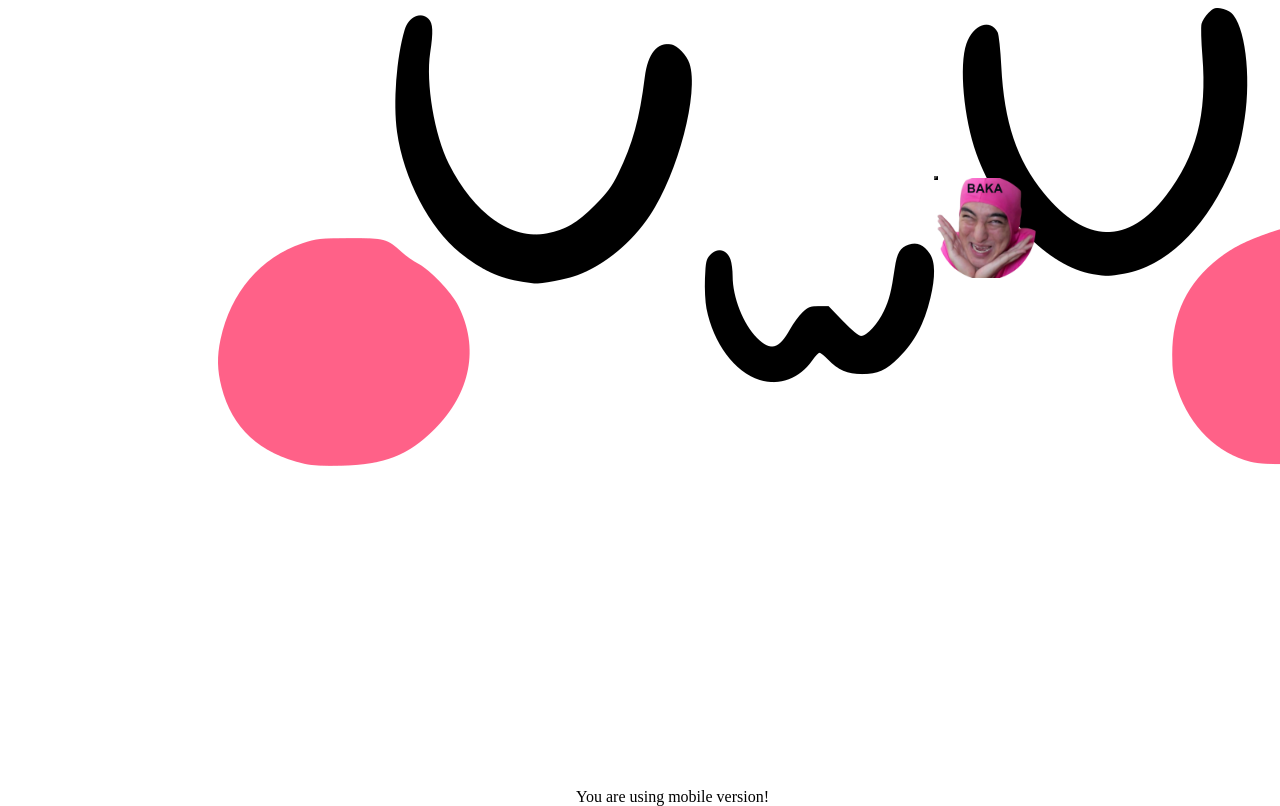
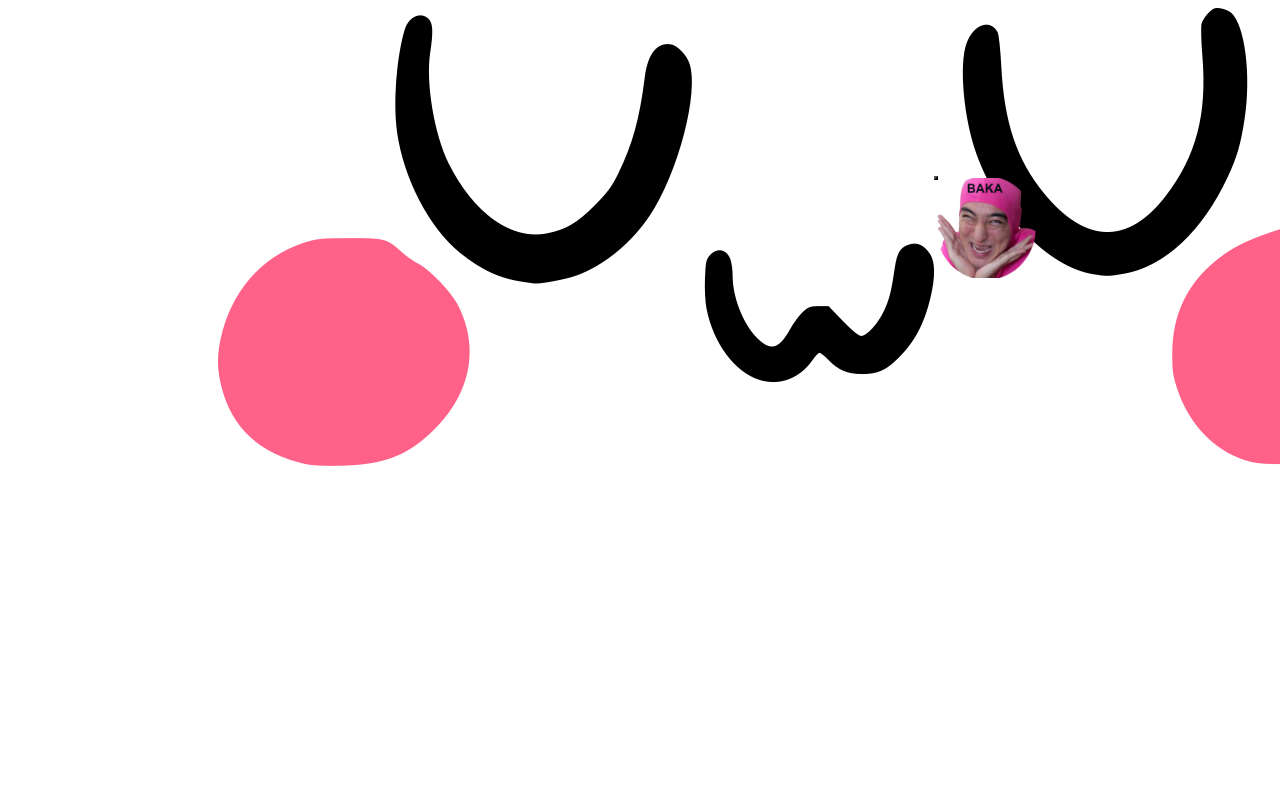
Before and after one commit to Kaxpe4/UwU, a plain HTML site: page index.html in a window 1280 px wide. Shown: the top 806 px of the page. Drawn offline with Linux system fonts and the light colour scheme.

Commit message:
beta 0.1

```diff
--- a/index.html
+++ b/index.html
@@ -5,10 +5,9 @@
 <meta charset="UTF-8">
 <link rel="stylesheet" href="stylemobile.css">
 
-
-
 </head>
 <body>
+
 <image src="uwu.png" id="uwu">
 
 
@@ -18,12 +17,5 @@
 <img src="baka.png" id="bakaimg"/>
  </button>
 
-<p class="nic">You are using mobile version!</p>
 </body>
-
-
-
-
-
-
 </html>
--- a/stylemobile.css
+++ b/stylemobile.css
@@ -33,14 +33,3 @@ position: absolute;
 top: 98%;
 left: 97%;
 }
-
-.nic
-{
-top: 96.5%;
-left: 45%;
-position: absolute;
-
-
-
-
-}
```
Also changed, not shown: 1 other file.
